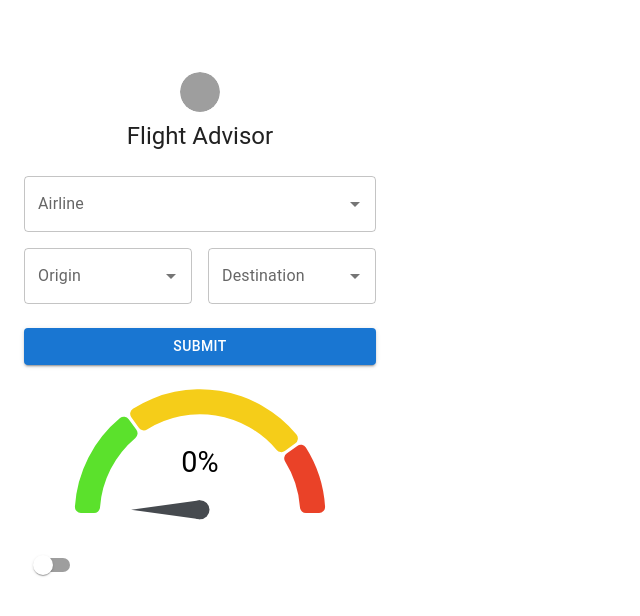
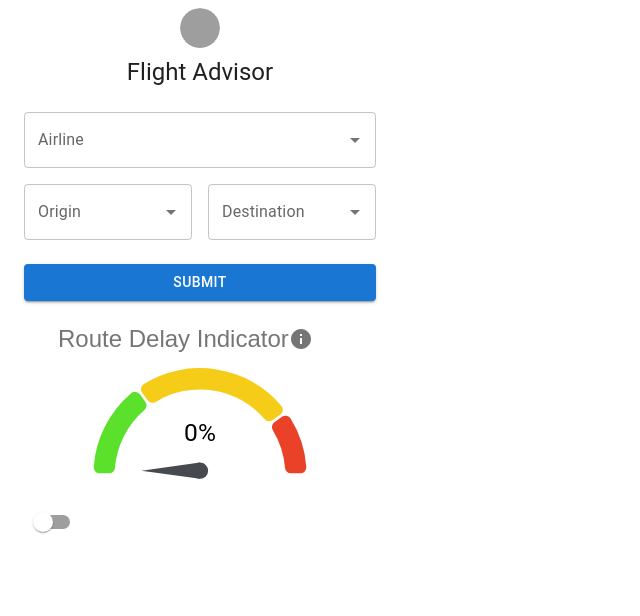
Before and after one commit to ChrisCruze/flight-advisor-chrome-extension-react, a React (Create React App) app in the folder extension/: page / in a window 1280 px wide. Shown: the top 616 px of the page, without its empty margins (0-640 px from the left). Built offline with nearby package versions, Linux system fonts and the light colour scheme; grey boxes are pictures that could not be loaded.

Commit message:
implemented tweaks

```diff
--- a/extension/package.json
+++ b/extension/package.json
@@ -20,6 +20,7 @@
     "react-loader-spinner": "^4.0.0",
     "react-scripts": "4.0.3",
     "styled-components": "^5.3.1",
+    "tailwindcss": "^2.2.16",
     "web-vitals": "^2.1.0"
   },
   "scripts": {
--- a/extension/src/App.js
+++ b/extension/src/App.js
@@ -26,6 +26,11 @@ import LoadingButton from "@mui/lab/LoadingButton";
 import Loader from "react-loader-spinner";
 import { AirportOptions, AirlineOptions } from "./Data.js";
 import Switch from "@mui/material/Switch";
+import InfoIcon from "@mui/icons-material/Info";
+
+import DeleteIcon from "@mui/icons-material/Delete";
+import IconButton from "@mui/material/IconButton";
+import Tooltip from "@mui/material/Tooltip";
 
 import { dark } from "@mui/material/styles/createPalette";
 
@@ -38,7 +43,7 @@ const darkTheme = createTheme({
 const theme = createTheme();
 const airline_options = AirlineOptions;
 const airport_options = AirportOptions;
-const ngrok_url = "https://5d3b-35-239-124-170.ngrok.io"; //"https://cc6f-34-83-40-166.ngrok.io";
+const ngrok_url = "https://e374-34-66-238-70.ngrok.io"; //"https://5d3b-35-239-124-170.ngrok.io"; //"https://cc6f-34-83-40-166.ngrok.io";
 
 const selectFieldDict = {
   origin: { options: airport_options, label: "Origin", id: "origin" },
@@ -103,11 +108,28 @@ const LoadingScreen = () => {
   );
 };
 
+const percentFormat = num => {
+  try {
+    return parseInt(num);
+  } catch (err) {
+    console.log({ err });
+    return 0;
+  }
+};
+
 const ChartScreen = ({ response, themeToggle }) => {
+  const num = response.data;
+  const numFormatted = percentFormat(num);
   return (
-    <Grid container spacing={2}>
+    <Grid container spacing={2} direction="column" alignItems="center" justify="center">
       <Grid item xs={12}>
-        <SpeedometerChart percent={response.data} textColor={themeToggle ? "white" : "black"} />
+        <Tooltip title="Percent of airline's flights delayed 20 or more minutes on this route.">
+          <IconButton>
+            Route Delay Indicator
+            <InfoIcon />
+          </IconButton>
+        </Tooltip>
+        <SpeedometerChart percent={numFormatted} textColor={themeToggle ? "white" : "black"} />
       </Grid>
     </Grid>
   );
@@ -166,7 +188,7 @@ const App = () => {
         <CssBaseline />
         <Box
           sx={{
-            marginTop: 8,
+            marginTop: 0,
             display: "flex",
             flexDirection: "column",
             alignItems: "center"
@@ -197,6 +219,7 @@ const App = () => {
             <Button type="submit" fullWidth variant="contained" sx={{ mt: 3, mb: 2 }}>
               Submit
             </Button>
+
             <LoadingGraph response={response} loading={loading} themeToggle={themeToggle} />
             <Grid container spacing={2}>
               <Grid item xs={12} sm={6}>
--- a/extension/src/index.css
+++ b/extension/src/index.css
@@ -1,7 +1,7 @@
 html,
 body {
   width: 400px;
-  height: 300px;
+  height: 400px;
   margin: 0;
   font-family: -apple-system, BlinkMacSystemFont, "Segoe UI", "Roboto", "Oxygen", "Ubuntu", "Cantarell", "Fira Sans", "Droid Sans",
     "Helvetica Neue", sans-serif;
```
Also changed, not shown: 1 other file (tests, documents, lock files or other folders).
